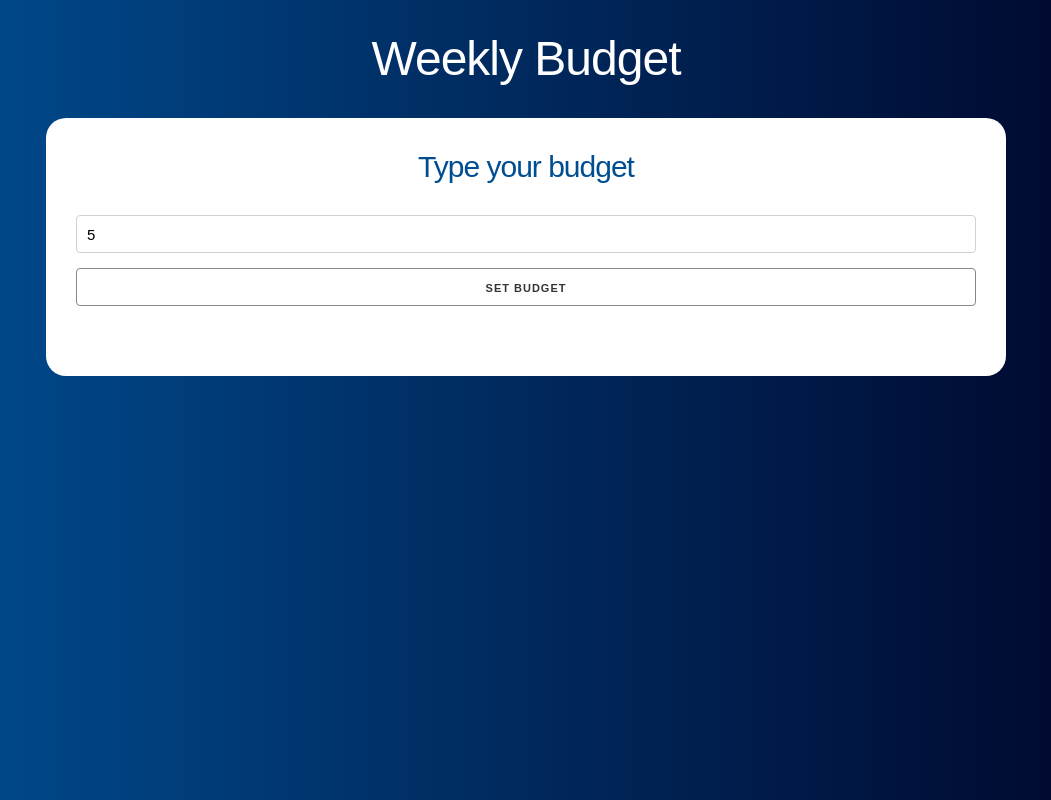
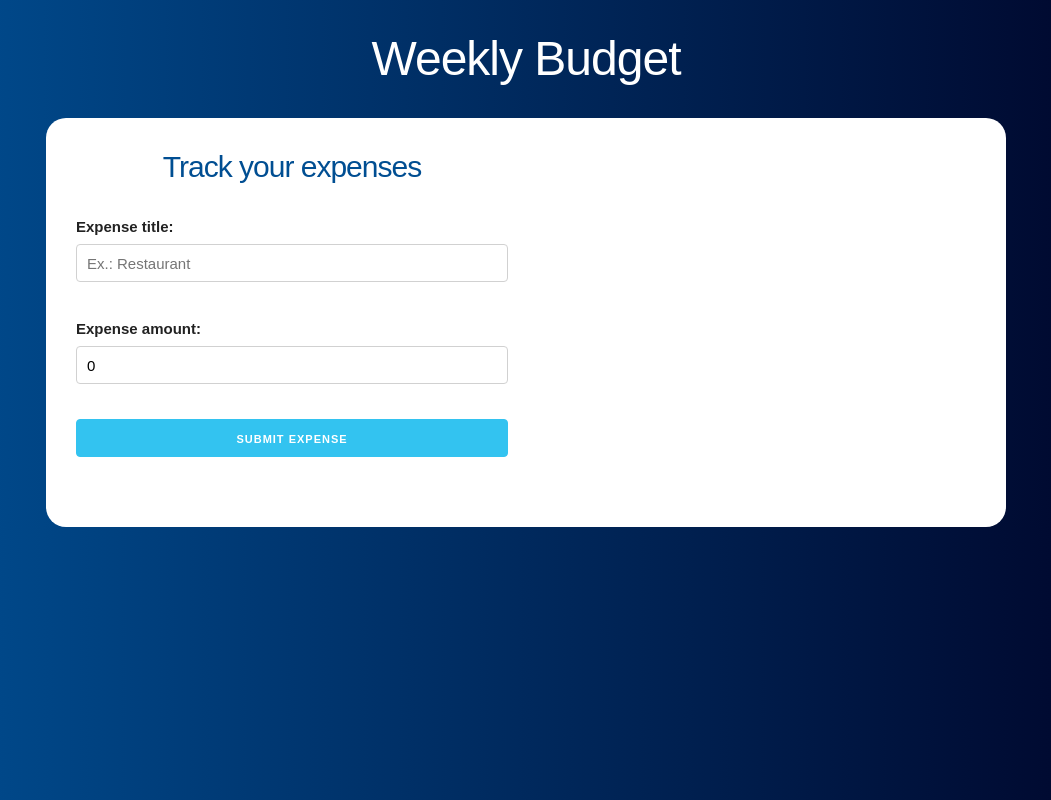
Before and after one commit to JsonDmz95/react-weeklyBudget, a React (Create React App) app: page / in a window 1280 px wide. Both pictures are taken after typing "5" into the empty fields and a click on the input "Set Budget". Shown: the whole page, without its empty margins (114-1165 px from the left). Built offline with nearby package versions, Linux system fonts and the light colour scheme.

Commit message:
Expenses saved and added to list

```diff
--- a/package.json
+++ b/package.json
@@ -8,7 +8,8 @@
     "@testing-library/user-event": "^7.2.1",
     "react": "^16.13.1",
     "react-dom": "^16.13.1",
-    "react-scripts": "3.4.1"
+    "react-scripts": "3.4.1",
+    "shortid": "^2.2.15"
   },
   "scripts": {
     "start": "react-scripts start",
--- a/src/App.js
+++ b/src/App.js
@@ -1,12 +1,21 @@
-import React, {useState} from "react";
+import React, { useState } from "react";
 import Question from "./components/Question";
-
+import Form from "./components/Form";
 
 function App() {
-
   //define state
   const [budget, addBudget] = useState(0);
   const [remaining, updateRemaining] = useState(0);
+  const [question, updateQuestion] = useState(true);
+  const [expenses, updateExpenses] = useState([]);
+
+  //Add a new expense
+  const addNewExpense = (expense) =>{
+    updateExpenses([
+      ...expenses,
+      expense
+    ]);
+  }
 
   return (
     <div className="container">
@@ -14,15 +23,22 @@ function App() {
         <h1>Weekly Budget</h1>
       </header>
       <div className="content main-content">
-        <Question
-          addBudget = {addBudget}
-          updateRemaining = {updateRemaining}
-        />
-
-        <div className="row">
-          <div className="one-half column"></div>
-          <div className="one-half column"></div>
-        </div>
+        {question ? (
+          <Question
+            addBudget={addBudget}
+            updateRemaining={updateRemaining}
+            updateQuestion={updateQuestion}
+          />
+        ) : (
+          <div className="row">
+            <div className="one-half column">
+              <Form
+                addNewExpense={addNewExpense}
+              />
+            </div>
+            <div className="one-half column"></div>
+          </div>
+        )}
       </div>
     </div>
   );
--- a/src/components/Form.js
+++ b/src/components/Form.js
@@ -1,17 +1,84 @@
 import React, {useState} from 'react';
+import Error from "./Error";
+import shortid from 'shortid';
 
-const Form = () => {
+const Form = ({addNewExpense}) => {
+
+  const [expense, saveExpense] = useState({
+    title: "",
+    amount: 0
+  });
+  const{title, amount} = expense;
+
+  const [error, saveError] = useState(false);
+
+  //Executed when the user add a new expense
+  const addExpense = e => {
+    e.preventDefault();
+
+    // Validation
+    if(amount < 1 || isNaN(amount) || title.trim() === ''){
+      saveError(true);
+      return;
+    }
+    saveError(false);
+
+    //Asign ID
+    expense.id = shortid.generate();
+
+    //send exprense to app
+    addNewExpense(expense);
+
+    //clean form
+    saveExpense({
+      title: "",
+      amount: 0
+    });
+    document.getElementById("title").focus();
+  }
+
   return (
-    <form>
+    <form onSubmit={addExpense}>
       <h2>Track your expenses</h2>
 
+      {error ? <Error message="The expense need a name and the ammount must be more than $1 🤔"/> : null}
+
       <div className="form-group">
-        <label>Expense title</label>
+        <label>Expense title:</label>
         <input
+          id="title"
           type="text"
           className="u-full-width"
+          placeholder="Ex.: Restaurant"
+          value={title}
+          onChange = {e => saveExpense({
+              ...expense,
+              title: e.target.value
+          })}
         />
       </div>
+
+      <div className="form-group">
+        <label>Expense amount:</label>
+        <input
+          type="number"
+          step="0.01"
+          className="u-full-width"
+          placeholder="Ex.: 300"
+          value={amount}
+          onChange= {e => saveExpense({
+            ...expense,
+            amount: parseFloat(e.target.value, 10)
+        })}
+        />
+      </div>
+
+      <input
+        type="submit"
+        className="button-primary u-full-width"
+        value="Submit Expense"
+        readOnly={true}
+      />
     </form>
    );
 }
--- a/src/components/Question.js
+++ b/src/components/Question.js
@@ -1,7 +1,7 @@
 import React, {Fragment, useState} from 'react';
 import Error from "./Error";
 
-const Question = ({addBudget, updateRemaining}) => {
+const Question = ({addBudget, updateRemaining, updateQuestion}) => {
 
   //define Question State
   const [budget, updateBudget] = useState(0);
@@ -9,7 +9,7 @@ const Question = ({addBudget, updateRemaining}) => {
 
   //define saveBudget
   const handleChange = e => {
-    updateBudget(parseInt(e.target.value, 10));
+    updateBudget(parseFloat(e.target.value, 10));
   }
 
   //Submitt to set budget
@@ -26,6 +26,7 @@ const Question = ({addBudget, updateRemaining}) => {
     saveError(false);
     addBudget(budget);
     updateRemaining(budget);
+    updateQuestion(false);
   }
 
   return (
@@ -39,6 +40,7 @@ const Question = ({addBudget, updateRemaining}) => {
       >
         <input
           type="number"
+          step="0.01"
           className="u-full-width"
           placeholder="Typer your budget here..."
           onChange={handleChange}
@@ -46,7 +48,7 @@ const Question = ({addBudget, updateRemaining}) => {
 
         <input
           type="Submit"
-          className="button-primaty u-full-width"
+          className="button-primary u-full-width"
           value="Set Budget"
           readOnly={true}
         />
```
Also changed, not shown: 1 other file (tests, documents, lock files or other folders).
